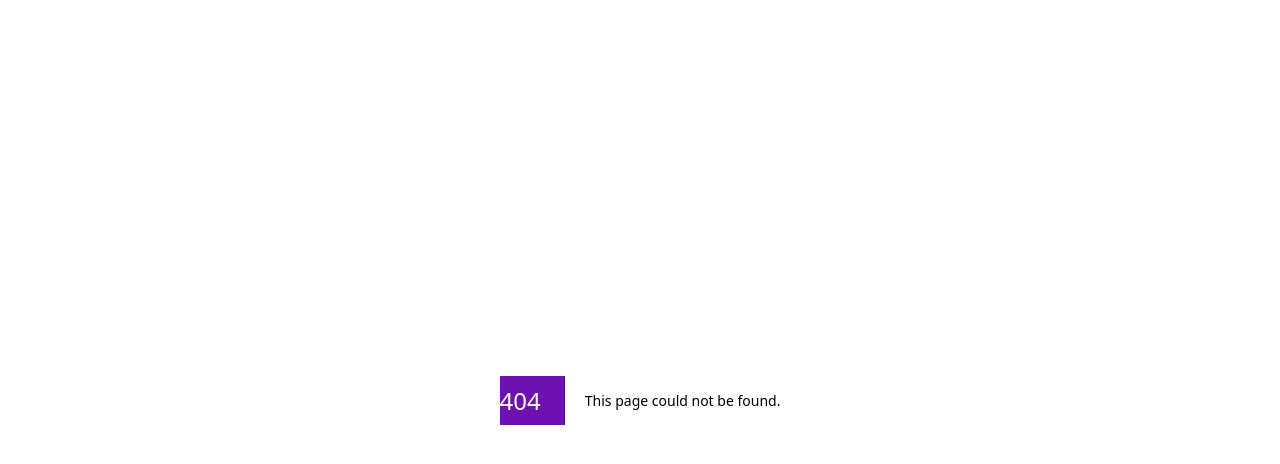
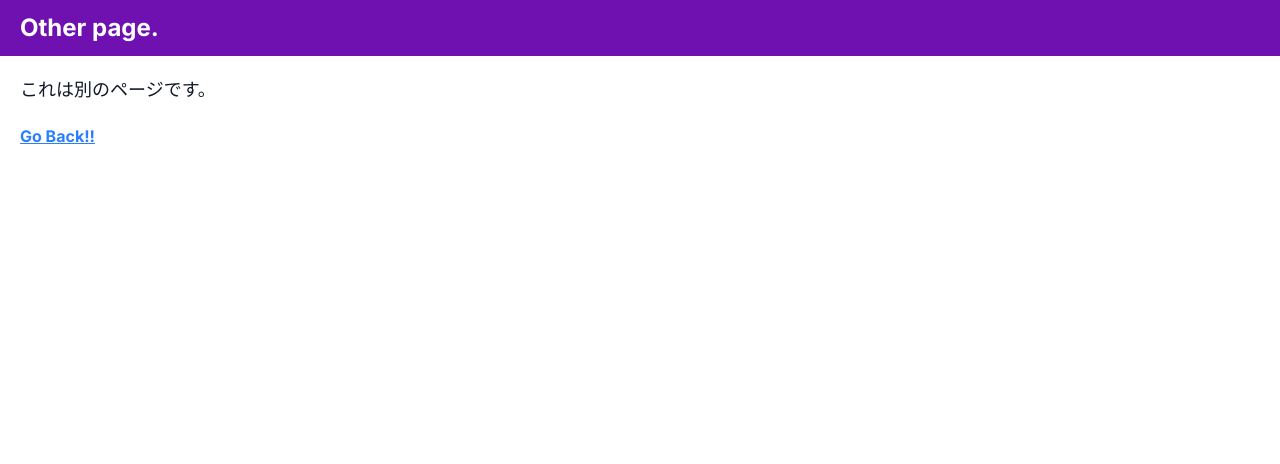
Before and after one commit to Itoyama424/nextjs_page_router, a Next.js app: page /other in a window 1280 px wide. Before the commit this address had no page. Shown: the top 464 px of the page. Built offline with nearby package versions, Linux system fonts and the light colour scheme.

Commit message:
159pまで

```diff
--- a/src/pages/index.tsx
+++ b/src/pages/index.tsx
@@ -1,12 +1,13 @@
 import Image from "next/image";
 import { Inter } from "next/font/google";
-
+import Link from 'next/link'
 
 export default function Home() {
   return (
     <main>
       <h1>SSG application.</h1>
       <p>This is sample page.</p>
+      <div><Link href="/other">Go "Other".</Link></div>
     </main>
   );
 }
--- /dev/null
+++ b/src/pages/other.tsx
@@ -0,0 +1,13 @@
+import { Inter } from 'next/font/google'
+import Link from 'next/link'
+const inter = Inter({subsets:['latin']})
+
+export default function Other() {
+    return(
+        <main className={inter.className}>
+            <h1>Other page.</h1>
+            <p>これは別のページです。</p>
+            <div><Link href="/">Go Back!!</Link></div>
+        </main>
+    )
+}
```
